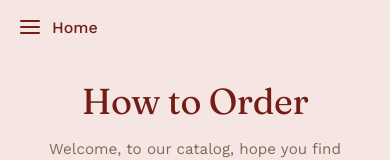
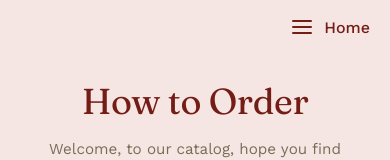
Before and after one commit to SP33DYDUD3/AF-Catalog, a plain HTML site: page index.html in a window 390 px wide. Shown: the top 160 px of the page. Drawn offline with nearby package versions, Linux system fonts and the light colour scheme.

Commit message:
small change

```diff
--- a/index.html
+++ b/index.html
@@ -354,6 +354,7 @@
     .nav-mobile-bar {
       display: flex;
       align-items: center;
+      justify-content: flex-end;
       padding: 1.1rem 1.25rem;
     }
 
@@ -422,7 +423,7 @@
     <button class="nav-link" role="tab" aria-selected="false" data-category="prom" id="tab-prom">More</button>
 
     <!--
-    <button class="nav-link" role="tab" aria-selected="false" data-category="prom" id="tab-prom">Prom</button>
+    <button class="nav-link" role="tab" aria-selected="false" data-category="prom" id="tab-prom">More</button>
     <button class="nav-link" role="tab" aria-selected="false" data-category="yellowday" id="tab-yellowday">Yellow Day</button>
     -->
 
@@ -1421,8 +1422,6 @@
         </div>
       </li>
 
-
-
     </ul>
     <p class="filter-empty" hidden>No items in this category yet — check back soon.</p>
   </section>
```
Also changed, not shown: 1 other file.
